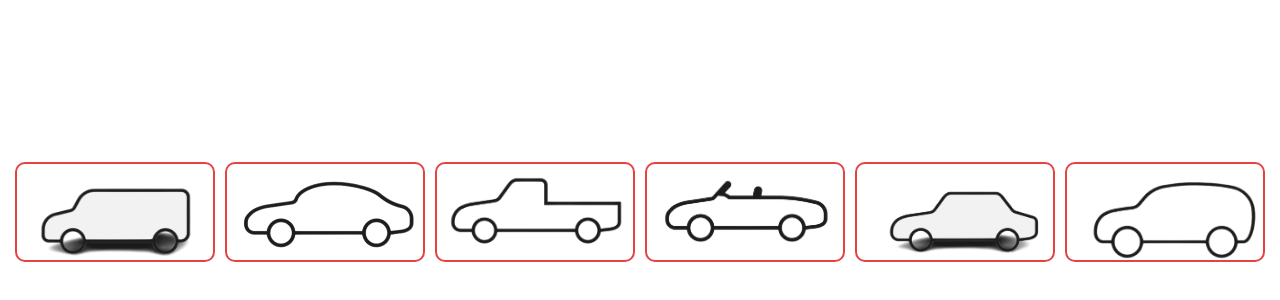
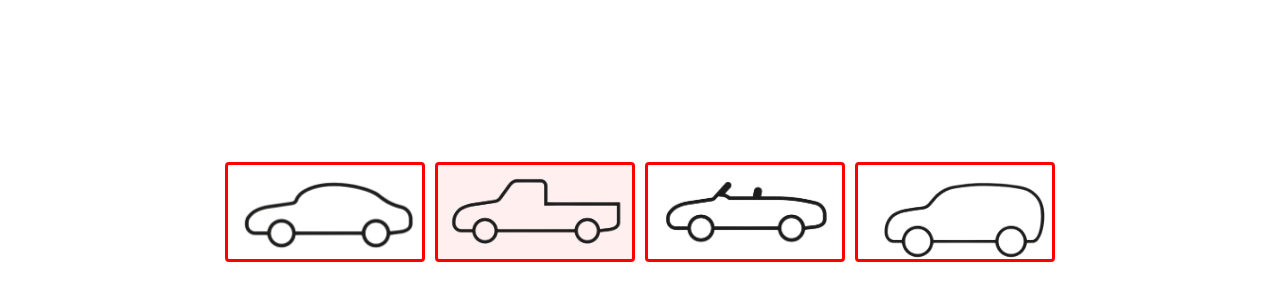
Before and after one commit to mmouhib/Karhabti, a React (Vite) app in the folder Karhabti.WebClient/Karhabti/: page /addcar in a window 1280 px wide. Shown: the part 188-488 px from the top of the page. Built offline with nearby package versions, Linux system fonts and the light colour scheme.

Commit message:
Add car radio selection item.

```diff
--- a/Karhabti.WebClient/Karhabti/src/components/carSubmit/body/body.scss
+++ /dev/null
@@ -1,19 +0,0 @@
-.car-body-container {
-	width: 100%;
-	height: 100%;
-	display: flex;
-	align-items: center;
-	justify-content: center;
-	gap: 10px;
-
-	& .item-container {
-		width: 200px;
-		height: 100px;
-		border: 2px solid rgb(231, 66, 66);
-		border-radius: 10px;
-
-		& img {
-			width: 100%;
-		}
-	}
-}
--- a/Karhabti.WebClient/Karhabti/src/components/carSubmit/body/body.tsx
+++ /dev/null
@@ -1,31 +0,0 @@
-import './body.scss';
-import Commercial from '../../../assets/carBodyType/commercial.png';
-import Coupe from '../../../assets/carBodyType/coupe.png';
-import Pickup from '../../../assets/carBodyType/pickup.png';
-import Roadster from '../../../assets/carBodyType/roadster.png';
-import Sedan from '../../../assets/carBodyType/sedan.png';
-import Suv from '../../../assets/carBodyType/suv.png';
-
-interface IItemProps {
-	image: any;
-}
-
-function Item(props: IItemProps) {
-	return (
-		<div className="item-container">
-			<img src={props.image} alt={props.image.toString()} />
-		</div>
-	);
-}
-
-export default function CarBody() {
-	const imageList: any[] = [Commercial, Coupe, Pickup, Roadster, Sedan, Suv];
-
-	return (
-		<div className="car-body-container">
-			{imageList.map((element, index) => {
-				return <Item key={index} image={element} />;
-			})}
-		</div>
-	);
-}
--- /dev/null
+++ b/Karhabti.WebClient/Karhabti/src/components/carSubmit/bodyChoice/bodySelect/carBodySelection.scss
@@ -0,0 +1,8 @@
+.car-body-container {
+	width: 100%;
+	height: 100%;
+	display: flex;
+	align-items: center;
+	justify-content: center;
+	gap: 10px;
+}
--- /dev/null
+++ b/Karhabti.WebClient/Karhabti/src/components/carSubmit/bodyChoice/bodySelect/carBodySelection.tsx
@@ -0,0 +1,36 @@
+import './carBodySelection.scss';
+import Commercial from '../../../../assets/carBodyType/commercial.png';
+import Coupe from '../../../../assets/carBodyType/coupe.png';
+import Pickup from '../../../../assets/carBodyType/pickup.png';
+import Roadster from '../../../../assets/carBodyType/roadster.png';
+import Sedan from '../../../../assets/carBodyType/sedan.png';
+import Suv from '../../../../assets/carBodyType/suv.png';
+import Item from '../item/item';
+import { useState } from 'react';
+
+export default function CarBodySelecton() {
+	const imageList: any[] = [Coupe, Pickup, Roadster, Suv];
+
+	const [selectionList, setSelectionList] = useState<boolean[]>([
+		false,
+		true,
+		false,
+		false,
+	]);
+
+	return (
+		<div className="car-body-container">
+			{imageList.map((element, index) => {
+				return (
+					<Item
+						id={index}
+						key={index}
+						image={element}
+						selected={selectionList}
+						setSelected={setSelectionList}
+					/>
+				);
+			})}
+		</div>
+	);
+}
--- /dev/null
+++ b/Karhabti.WebClient/Karhabti/src/components/carSubmit/bodyChoice/item/item.scss
@@ -0,0 +1,11 @@
+.item-container {
+	width: 200px;
+	height: 100px;
+	border: 3px solid red;
+	border-radius: 4px;
+	cursor: pointer;
+
+	& img {
+		width: 100%;
+	}
+}
--- /dev/null
+++ b/Karhabti.WebClient/Karhabti/src/components/carSubmit/bodyChoice/item/item.tsx
@@ -0,0 +1,37 @@
+import './item.scss';
+
+interface IItemProps {
+	id: number;
+	image: any;
+	selected: boolean[];
+	setSelected: (arg: boolean[]) => void;
+}
+
+export default function Item(props: IItemProps) {
+	const whenItemIsSelected: React.CSSProperties = {
+		backgroundColor: '#ffefef',
+	};
+
+	const whenItemIsNoSelected = {};
+
+	const _onClick = (): void => {
+		props.setSelected(
+			props.selected.map((element: boolean, index: number) => {
+				if (index == props.id) return true;
+				return false;
+			})
+		);
+	};
+
+	return (
+		<div
+			className="item-container"
+			onClick={_onClick}
+			style={
+				props.selected[props.id] ? whenItemIsSelected : whenItemIsNoSelected
+			}
+		>
+			<img src={props.image} alt={props.image.toString()} />
+		</div>
+	);
+}
--- a/Karhabti.WebClient/Karhabti/src/pages/carSubmit/carSubmit.tsx
+++ b/Karhabti.WebClient/Karhabti/src/pages/carSubmit/carSubmit.tsx
@@ -1,10 +1,10 @@
-import CarBody from '../../components/carSubmit/body/body';
 import './carSubmit.scss';
+import CarBodySelecton from '../../components/carSubmit/bodyChoice/bodySelect/carBodySelection';
 
 export default function CarSubmit() {
 	return (
 		<div className="car-submit-container">
-			<CarBody />
+			<CarBodySelecton />
 		</div>
 	);
 }
```
